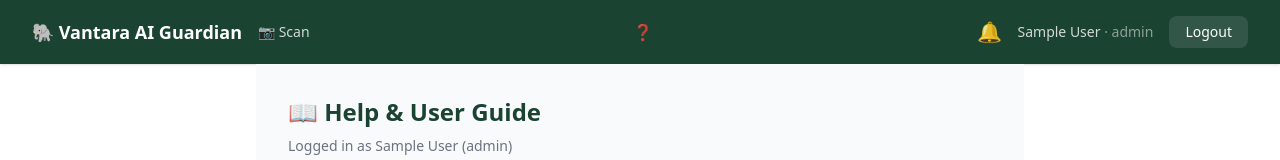
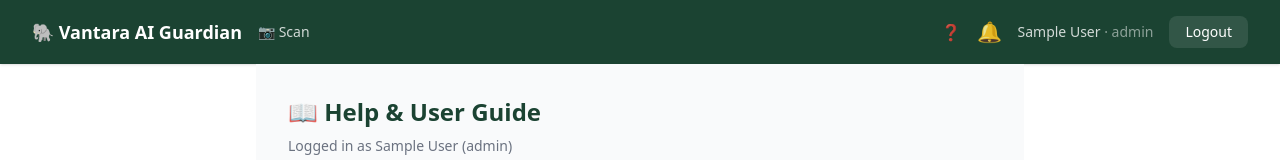
Before and after one commit to bansip-p/vantara-frontend, a React app: page /help in a window 1280 px wide. Shown: the top 160 px of the page. Built offline with nearby package versions, Linux system fonts and the light colour scheme; no server answers; sample sign-in values are in the browser's storage; the HTML template or start-up script is replaced by a standard one.

Commit message:
Move help icon next to notification bell

```diff
--- a/src/components/Navbar.jsx
+++ b/src/components/Navbar.jsx
@@ -61,6 +61,8 @@ function Navbar() {
         )}
       </div>
 
+       <div className="flex items-center gap-4">
+        {/* ❓ Help */}
         <button
           onClick={() => navigate('/help')}
           className="text-white/80 hover:text-white"
@@ -69,7 +71,6 @@ function Navbar() {
           ❓
         </button>
 
-      <div className="flex items-center gap-4">
         {/* 🔔 Notification Bell */}
         <button
           onClick={() => navigate('/alerts')}
```
